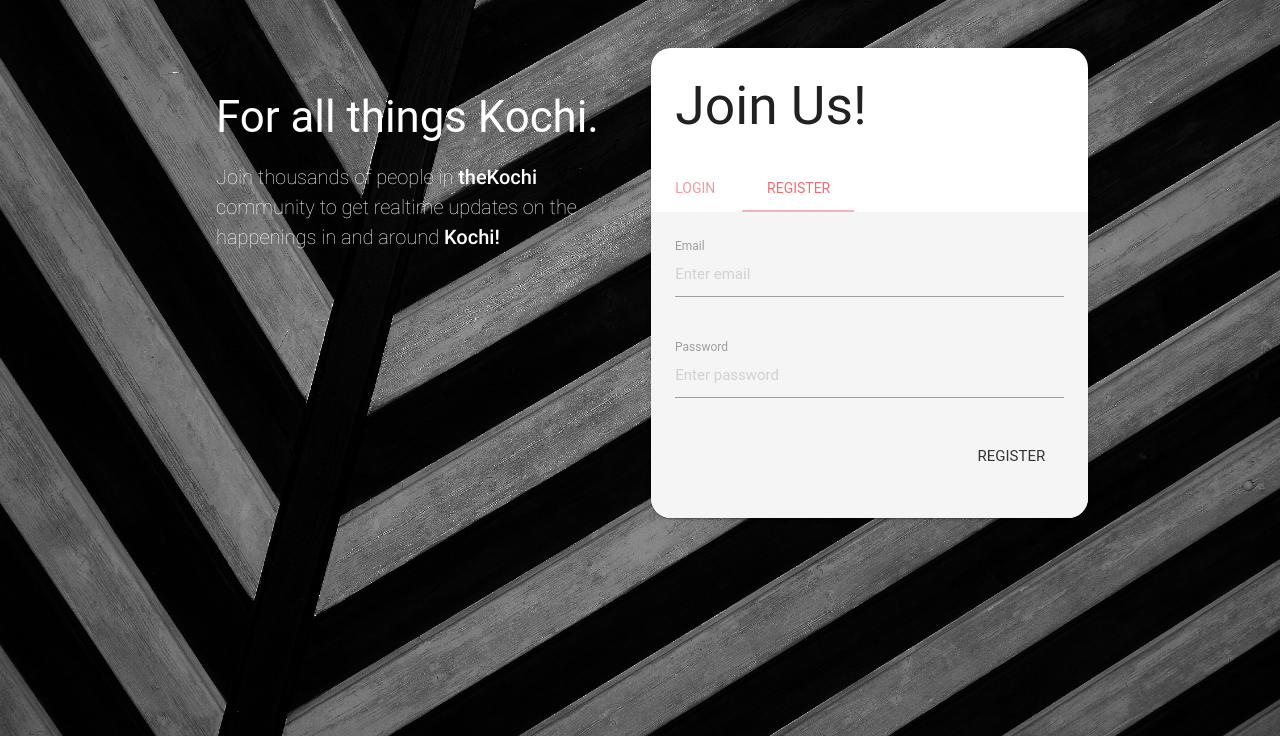
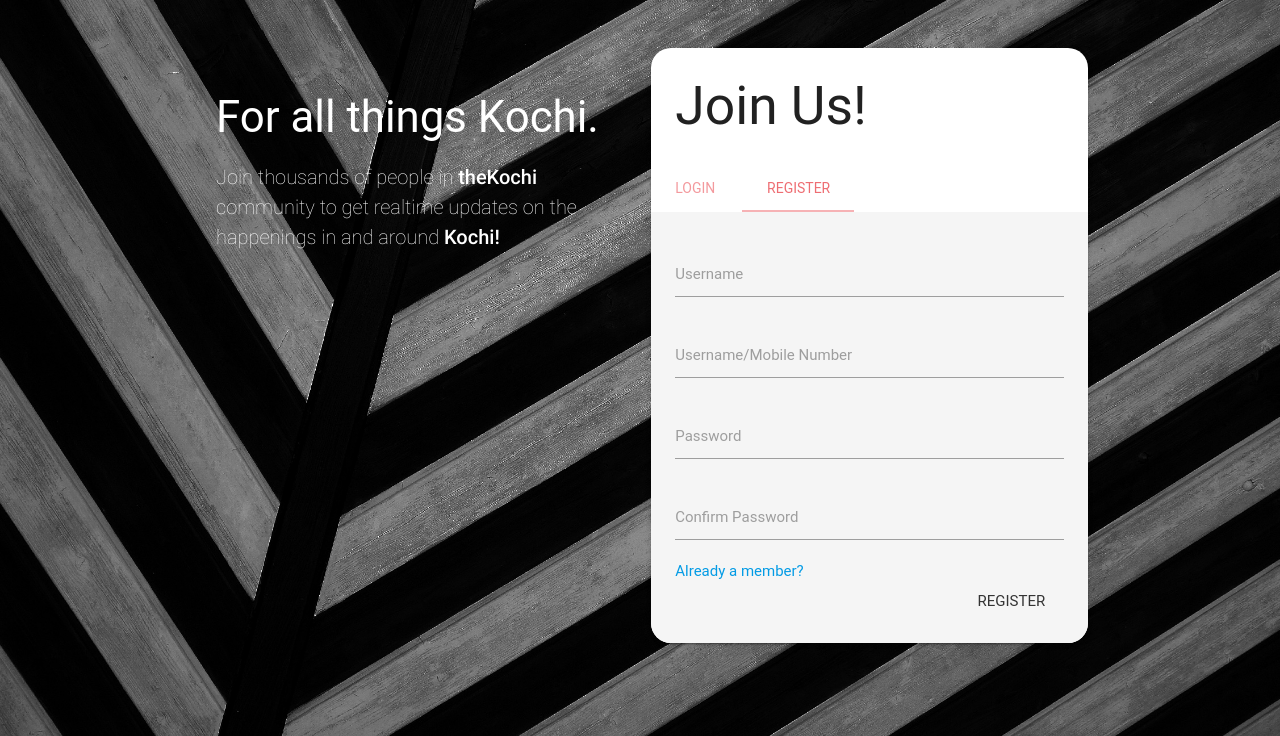
Before and after one commit to akkshaylawrence/thekochi, a CodeIgniter app: page /thekochi/ in a window 1280 px wide, after a click on "REGISTER". Shown: the part 64-800 px from the top of the page. Run offline with CodeIgniter, Linux system fonts and the light colour scheme; some libraries are stand-ins or nearby versions; some web fonts are replaced.

Commit message:
Updates.
1. Started work on register form.
2. Small tweaks to login form animation.

```diff
--- a/application/views/pages/home.php
+++ b/application/views/pages/home.php
@@ -41,16 +41,16 @@
 					</div>
 					<div class="card-content grey lighten-4">
 						<div id="login">
-							<form action="">
+							<form>
 								<div id="formrow" class="row">
 									<div class="input-field col s12">
-										<input id="login-name" type="text" placeholder="Enter username">
+										<input id="login-name" type="text">
 										<label for="login-name">Username</label>
 									</div>
 								</div>
 								<div id="formrow" class="row">
 									<div class="input-field col s12">
-										<input id="login-pass" type="password" placeholder="Enter password">
+										<input id="login-pass" type="password">
 										<label for="password">Password</label>
 										<p id="message" class="bg-danger"></p>
 										<a class="login-link" href="#/">Lost your password?</a>
@@ -62,17 +62,30 @@
 							</form>
 						</div>
 						<div id="reg">
-							<form action="">
+							<form>
 								<div id="formrow" class="row">
 									<div class="input-field col s12">
-										<input id="emailr" type="email" placeholder="Enter email" class="validate">
-										<label for="emailr">Email</label>
+										<input id="fName" type="text">
+										<label for="fName">Username</label>
 									</div>
 								</div>
 								<div id="formrow" class="row">
 									<div class="input-field col s12">
-										<input id="passwordr" type="password" placeholder="Enter password" class="validate">
-										<label for="passwordr">Password</label>
+										<input id="usernamer" type="text" class="validate">
+										<label data-error="Username already taken!" for="usernamer">Username/Mobile Number</label>
+									</div>
+								</div>
+								<div id="formrow" class="row">
+									<div class="input-field col s12">
+										<input id="passwordr" type="password" class="validate">
+										<label data-error="Password too short!" for="passwordr">Password</label>
+									</div>
+								</div>
+								<div id="formrow" class="row">
+									<div class="input-field col s12">
+										<input id="passwordrc" type="password" class="validate">
+										<label data-error="Password do not match!" for="passwordrc">Confirm Password</label>
+										<a id="reg-link" href="#login">Already a member?</a>
 									</div>
 								</div>
 								<div id="formrow" class="row">
@@ -91,4 +104,6 @@
 <script src="https://cdnjs.cloudflare.com/ajax/libs/materialize/0.99.0/js/materialize.min.js"></script>
 <script src="<?= $js ?>/jquery-ui.min.js"></script>
 <script src="<?= $js ?>/login.js"></script>
+<script src="<?= $js ?>/register.js"></script>
+
 </html>
--- a/assets/css/app.css
+++ b/assets/css/app.css
@@ -31,7 +31,7 @@ body{
 h2{
 	margin: 5px 0px 5px 0px;
 }
-.formrow{
+div#formrow.row{
 	margin-bottom: 0px !important;
 }
 #message{
@@ -45,3 +45,6 @@ h2{
 #inform{
 	border: 1px solid darkgray !important;
 }
+form{
+	margin-bottom: 0px;
+}
--- a/assets/js/login.js
+++ b/assets/js/login.js
@@ -9,7 +9,7 @@ $.post(url,
       var res = data.split(",");
       status = res[0];
       message = res[1];
-		$( ".card" ).effect( "shake",{distance:15} );
+		$( ".card" ).effect( "shake",{distance:10} );
 		$('#message').html(message);
       } else {
       window.location = base+'main';
--- /dev/null
+++ b/assets/js/register.js
@@ -0,0 +1,26 @@
+$(document).ready(function() {
+	$('ul.tabs').tabs();
+	$("#reg-link").click(function() {
+		$('ul.tabs').tabs('select_tab', 'login');
+	});
+});
+$("#regbtn").click(function(){
+	var url = path+"/userRegisterProcess";
+	var username = $("#usernamer").val();
+	var username = $("#usernamer").val();
+	var password = $("#passwordr").val();
+	var cpassword = $("#passwordrc").val();
+$.post(url,
+	{username: username, password: password},
+	function (data) {
+		if (data.indexOf(',') > -1) {
+		var res = data.split(",");
+		status = res[0];
+		message = res[1];
+		$( ".card" ).effect( "shake",{distance:15} );
+		$('#message').html(message);
+		} else {
+		window.location = base+'main';
+		}
+	});
+});
```
Also changed, not shown: application/views/pages/main.php (+5 -8 lines).
